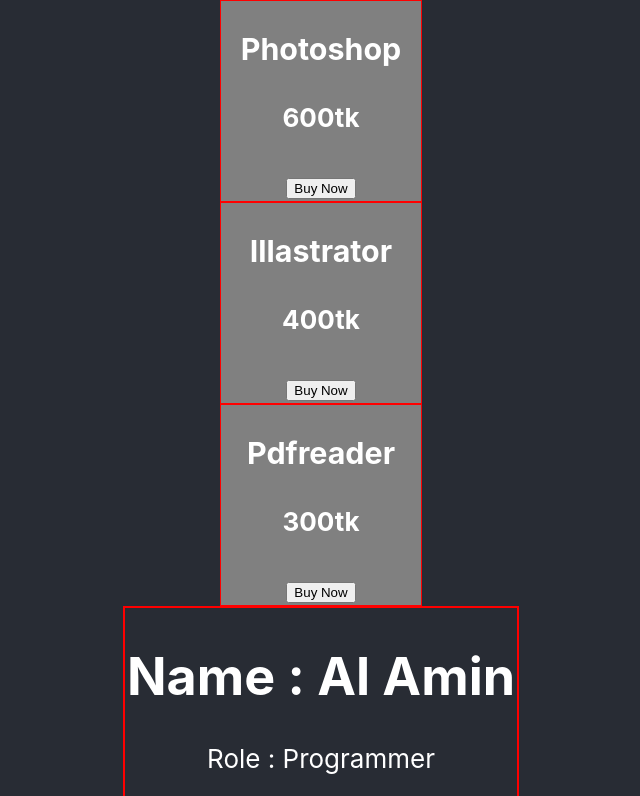
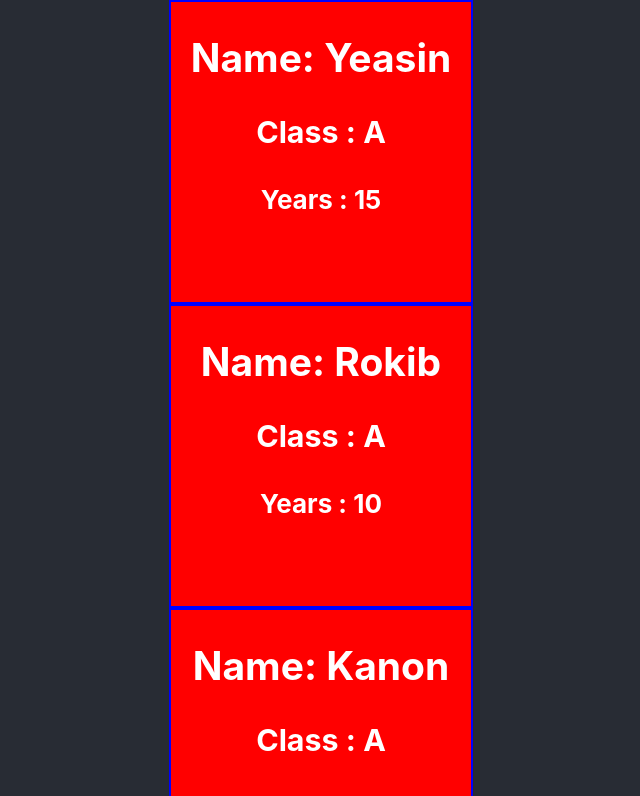
Before and after one commit to hossainalamin/react_js_core, a React (Create React App) app: page / in a window 1280 px wide. Shown: the top 796 px of the page, without its empty margins (319-959 px from the left). Built offline with nearby package versions, Linux system fonts and the light colour scheme.

Commit message:
Dynamic components

```diff
--- a/src/App.js
+++ b/src/App.js
@@ -1,68 +1,41 @@
 import logo from './logo.svg';
 import './App.css';
-const style = {
-  backgroundColor : "cyan",
-  border : '2px'
-}
-const personOne = {
-  name : "Al Amin",
-  job : "Programmer"
-}
 
-const personTwo = {
-  name : "Yeasin",
-  job : "Manager"
-}
-
-const personThree = {
-  name : "kanon",
-  job : "Rider"
-}
 function App() {
-  const productName = [
-    {"name" : "Photoshop","Price" : "600tk"},
-    {"name" : "Illastrator","Price" : "400tk"},
-    {"name" : "Pdfreader","Price" : "300tk"},
+  const friendName = [
+    {"name" : "Yeasin","class":"A","Years":"15"},
+    {"name" : "Rokib","class":"A","Years":"10"},
+    {"name" : "Kanon","class":"A","Years":"12"},
+    {"name" : "Sojib","class":"A","Years":"5"},
   ]
   return (
     <div className="App">
       <header className="App-header">
-        <Product productName={productName[0]} ></Product>
-        <Product productName={productName[1]} ></Product>
-        <Product productName={productName[2]} ></Product>
-        <Person name={personOne.name} role={personOne.job}></Person>
-        <Person name={personTwo.name} role={personTwo.job}></Person>
-        <Person name={personThree.name} role={personThree.job}></Person>
+        {
+          friendName.map(fname => <Friends name={fname.name} class={fname.class} years = {fname.Years}></Friends>)
+        }
       </header>
     </div>
   );
 }
-const styleOne = {
-  border : "2px solid red",
-  padding : "2px"
-}
-function Person(props){
-  return (
-    <div style={styleOne}>
-      <h1>Name : {props.name}</h1>
-      <p>Role : {props.role}</p>
+function Friends(probs)
+{
+  const Style = {
+    "height" : "300px",
+    "width" : "300px",
+    'backgroundColor' : 'red',
+    "border" : "2px solid blue",
+    "borderRadious" :"5px"
+  }
+  return(
+    <div style={Style}>
+      <h2>Name: {probs.name}</h2>
+      <h3>Class : {probs.class}</h3>
+      <h4>Years : {probs.years}</h4>
     </div>
   )
 }
-function Product(props){
-  const productStyle = {
-    border : "1px solid red",
-    borderRadious : "5px",
-    backgroundColor : "gray",
-    height : "200px",
-    width : "200px"
-  }
-  return (
-    <div style={productStyle}>
-      <h3>{props.productName.name}</h3>
-      <h4>{props.productName.Price}</h4>
-      <button>Buy Now</button>
-    </div>
-  )
-}
+
+
+
 export default App;
```
